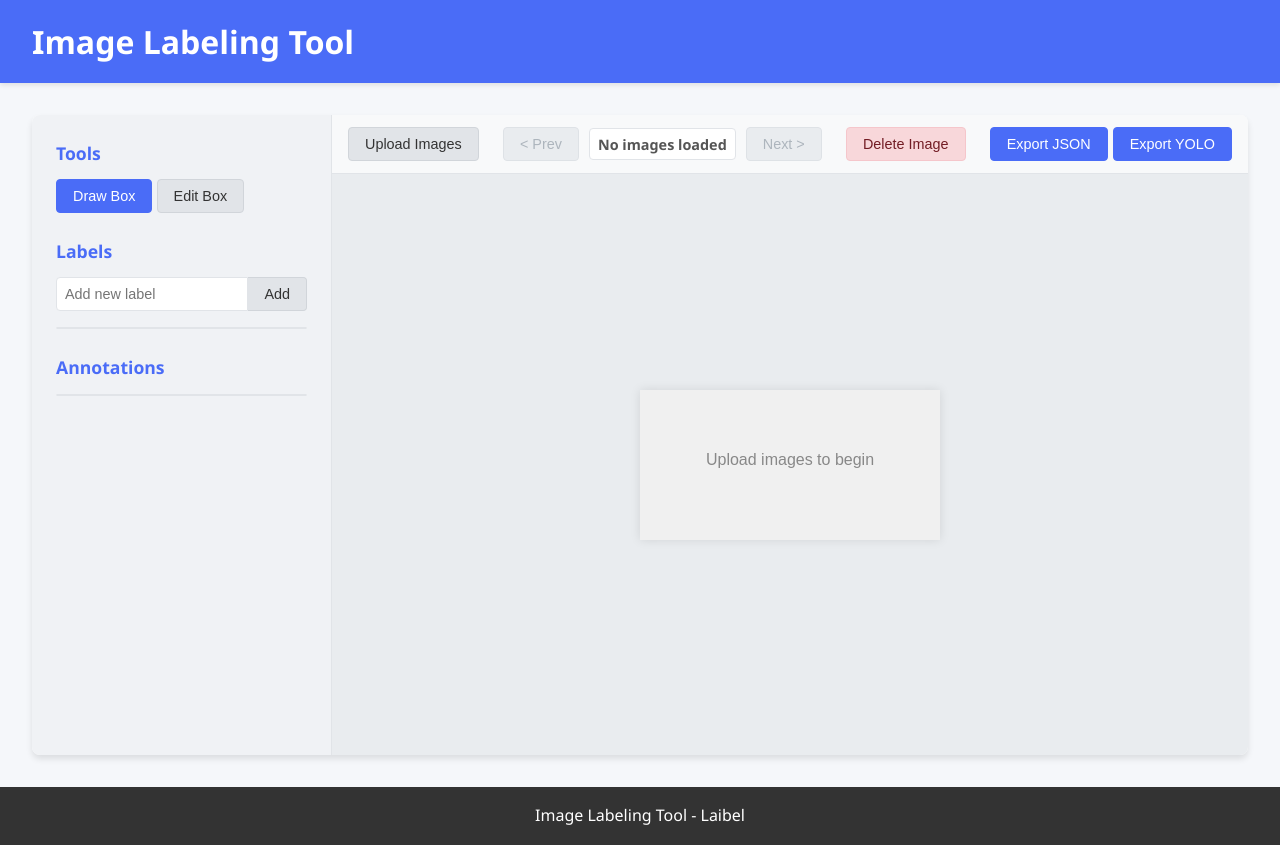
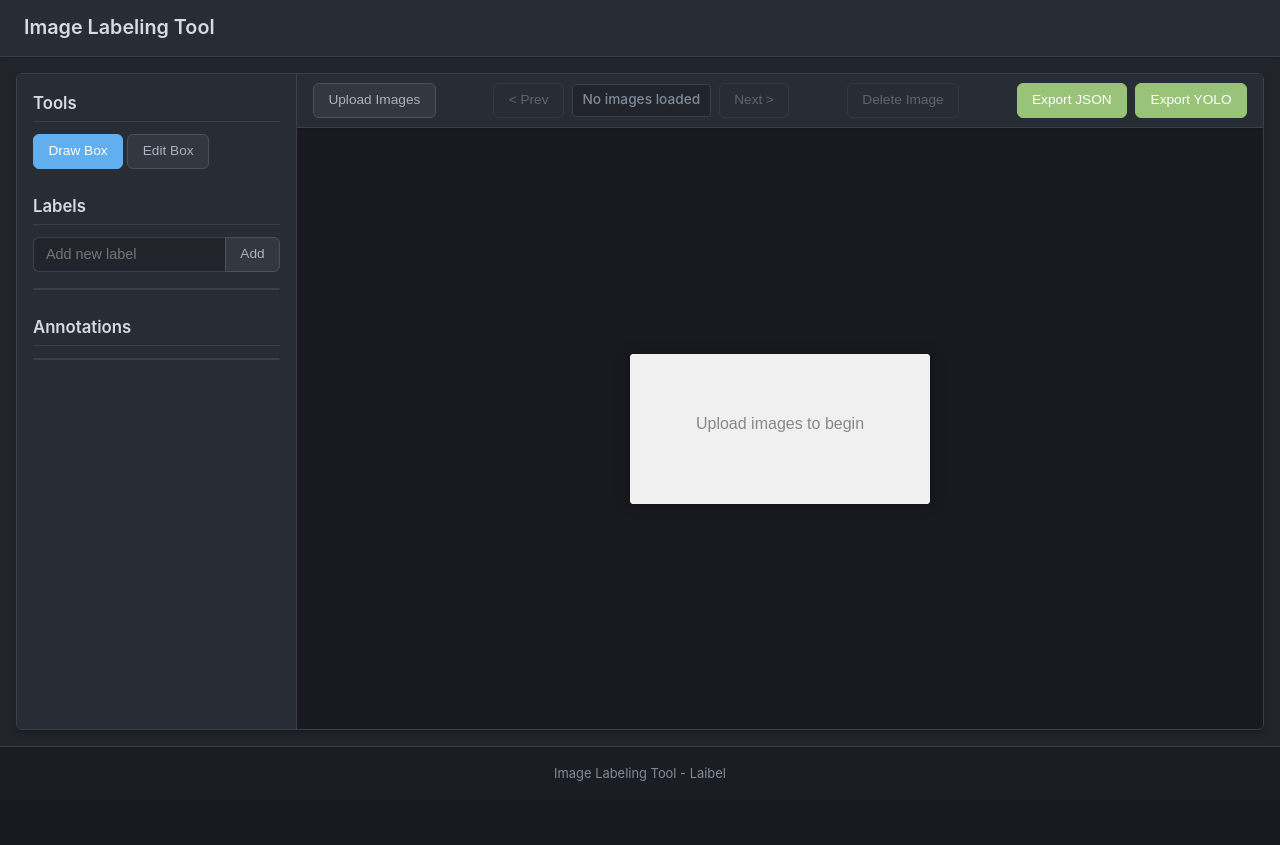
Before and after one commit to antflix/laibel, a Flask app: page / in a window 1280 px wide. After the commit the page ends 781 px from the top, so only its background shows below. Run offline with Flask 3, Linux system fonts and the light colour scheme.

Commit message:
improve ui

```diff
--- a/static/css/style.css
+++ b/static/css/style.css
@@ -1,14 +1,64 @@
+/* --- Base Reset and Variables --- */
 * {
     margin: 0;
     padding: 0;
     box-sizing: border-box;
 }
 
+:root {
+    --font-family:
+        "Inter", -apple-system, BlinkMacSystemFont, "Segoe UI", Roboto,
+        Helvetica, Arial, sans-serif, "Apple Color Emoji", "Segoe UI Emoji",
+        "Segoe UI Symbol";
+    --font-size-base: 0.95rem;
+    --line-height-base: 1.6;
+
+    /* Dark Theme Palette */
+    --bg-deep: #1a1d21; /* Deepest background */
+    --bg-primary: #21252b; /* Main background */
+    --bg-secondary: #282c34; /* Slightly lighter bg (sidebar, inputs) */
+    --bg-tertiary: #323840; /* Even lighter (hover, active elements) */
+    --bg-canvas-wrapper: #181a1f; /* Background behind the canvas */
+
+    --text-primary: #abb2bf; /* Primary text */
+    --text-secondary: #828a9a; /* Secondary/muted text */
+    --text-on-accent: #ffffff; /* Text on primary buttons */
+    --text-heading: #d7dae0; /* Headings */
+
+    --border-primary: #3a4049; /* Primary borders */
+    --border-secondary: #4b515c; /* Secondary/lighter borders */
+    --border-focus: var(--accent-primary); /* Border on focus */
+
+    --accent-primary: #61afef; /* Primary accent (e.g., blue) */
+    --accent-primary-hover: #6abeff;
+    --accent-secondary: #98c379; /* Secondary accent (e.g., green) */
+    --accent-secondary-hover: #a5d087;
+    --danger-primary: #e06c75; /* Danger/delete (e.g., red) */
+    --danger-hover: #ea7f88;
+
+    --shadow-color: rgba(0, 0, 0, 0.2);
+    --shadow-sm: 0 1px 3px var(--shadow-color);
+    --shadow-md:
+        0 4px 6px -1px var(--shadow-color), 0 2px 4px -2px var(--shadow-color);
+
+    --border-radius-sm: 4px;
+    --border-radius-md: 6px;
+    --spacing-unit: 1rem; /* Base for padding/margins */
+}
+
+/* Apply dark theme preference */
+html {
+    color-scheme: dark;
+}
+
 body {
-    font-family: "Segoe UI", Tahoma, Geneva, Verdana, sans-serif;
-    line-height: 1.6;
-    color: #333;
-    background-color: #f5f7fa;
+    font-family: var(--font-family);
+    font-size: var(--font-size-base);
+    line-height: var(--line-height-base);
+    color: var(--text-primary);
+    background-color: var(--bg-primary);
+    -webkit-font-smoothing: antialiased;
+    -moz-osx-font-smoothing: grayscale;
 }
 
 .container {
@@ -17,232 +67,297 @@ body {
     min-height: 100vh;
 }
 
+/* --- Header & Footer --- */
 header {
-    background-color: #4a6cf7;
-    color: white;
-    padding: 1rem 2rem;
-    box-shadow: 0 2px 5px rgba(0, 0, 0, 0.1);
+    background-color: var(--bg-secondary);
+    color: var(--text-heading);
+    padding: calc(var(--spacing-unit) * 0.75) calc(var(--spacing-unit) * 1.5);
+    border-bottom: 1px solid var(--border-primary);
+    box-shadow: var(--shadow-sm);
+    z-index: 10; /* Keep header above content */
 }
 
-main {
-    flex: 1;
-    padding: 2rem;
-    overflow: hidden; /* Prevent main from causing scrollbars due to fixed-height workspace */
+header h1 {
+    font-size: 1.3em;
+    font-weight: 600;
 }
 
 footer {
-    background-color: #333;
-    color: white;
+    background-color: var(--bg-deep);
+    color: var(--text-secondary);
     text-align: center;
-    padding: 1rem;
-    margin-top: auto;
+    padding: var(--spacing-unit);
+    border-top: 1px solid var(--border-primary);
+    font-size: 0.85em;
+    margin-top: auto; /* Pushes footer to bottom */
 }
 
-/* Workspace layout */
-.workspace {
-    display: flex;
-    background-color: white;
-    border-radius: 8px;
-    box-shadow: 0 4px 6px rgba(0, 0, 0, 0.1);
-    overflow: hidden;
-    /* Adjusted height calculation - might need tweaking based on header/footer/padding */
-    height: calc(
-        100vh - 160px
-    ); /* Example: Adjust based on actual header/footer/main padding heights */
+/* --- Main Layout --- */
+main {
+    flex: 1;
+    padding: var(--spacing-unit);
+    overflow: hidden; /* Prevent main scrollbars */
+    display: flex; /* Use flex here for workspace */
 }
 
-.sidebar {
-    width: 300px;
-    background-color: #f0f2f5;
-    padding: 1.5rem;
-    overflow-y: auto;
-    border-right: 1px solid #e1e4e8;
-    display: flex; /* Use flex for sidebar content */
-    flex-direction: column; /* Stack sections vertically */
+.workspace {
+    flex: 1; /* Workspace takes full space in main */
+    display: flex;
+    background-color: var(--bg-primary);
+    border-radius: var(--border-radius-md);
+    box-shadow: var(--shadow-md);
+    overflow: hidden; /* Crucial */
+    border: 1px solid var(--border-primary);
+    /* Removed fixed height calculation */
 }
 
+/* --- Sidebar --- */
+.sidebar {
+    width: 280px; /* Slightly narrower */
+    flex-shrink: 0; /* Prevent shrinking */
+    background-color: var(--bg-secondary);
+    padding: var(--spacing-unit);
+    overflow-y: auto;
+    border-right: 1px solid var(--border-primary);
+    display: flex;
+    flex-direction: column;
+    gap: calc(var(--spacing-unit) * 1.5); /* Space between sections */
+}
+
+.tool-section,
+.labels-section,
+.annotations-section {
+    /* Removed margin-bottom, using gap in sidebar now */
+}
+
+h3 {
+    margin-bottom: calc(var(--spacing-unit) * 0.75);
+    color: var(--text-heading);
+    font-weight: 600;
+    font-size: 1.1em;
+    border-bottom: 1px solid var(--border-primary);
+    padding-bottom: calc(var(--spacing-unit) * 0.3);
+}
+
+/* --- Canvas Area --- */
 .canvas-container {
-    flex: 1;
+    flex: 1; /* Takes remaining space */
     display: flex;
     flex-direction: column;
     position: relative;
-    overflow: hidden; /* Prevent canvas container from overflowing workspace */
+    overflow: hidden;
+    background-color: var(--bg-primary);
 }
 
-/* --- MODIFIED --- */
 .canvas-tools {
-    padding: 0.75rem 1rem; /* Slightly reduced padding */
-    background-color: #f8f9fa;
-    border-bottom: 1px solid #e1e4e8;
+    padding: calc(var(--spacing-unit) * 0.6) var(--spacing-unit);
+    background-color: var(--bg-secondary);
+    border-bottom: 1px solid var(--border-primary);
     display: flex;
-    justify-content: space-between; /* Space out items */
-    align-items: center; /* Vertically align items */
-    flex-wrap: wrap; /* Allow wrapping on smaller screens */
-    gap: 10px; /* Add gap between items/groups */
+    justify-content: space-between;
+    align-items: center;
+    flex-wrap: wrap;
+    gap: calc(var(--spacing-unit) * 0.75);
+    box-shadow: var(--shadow-sm); /* Add subtle shadow below tools */
+    z-index: 5; /* Keep tools above canvas wrapper */
 }
 
 .canvas-wrapper {
-    flex: 1; /* Take remaining vertical space */
-    overflow: auto; /* Allow scrolling for large canvases */
+    flex: 1; /* Takes remaining vertical space */
+    overflow: auto; /* Allows scrolling for large canvas */
     position: relative;
-    background-color: #e9ecef;
-    display: flex;
-    justify-content: center;
-    align-items: center;
-    /* Removed max-width/max-height to rely on flexbox */
+    background-color: var(--bg-canvas-wrapper); /* Distinct background */
+    display: grid; /* Simpler centering */
+    place-items: center; /* Center canvas */
+    padding: var(--spacing-unit); /* Add padding around canvas */
 }
 
 canvas {
-    background-color: white;
-    box-shadow: 0 0 10px rgba(0, 0, 0, 0.1);
-    /* Canvas size is controlled by JS, but set a default display */
+    background-color: #fff; /* Keep canvas white for image clarity */
+    box-shadow: 0 0 15px rgba(0, 0, 0, 0.3);
     display: block;
+    max-width: 100%; /* Ensure canvas doesn't overflow wrapper */
+    max-height: 100%;
+    border-radius: var(--border-radius-sm);
 }
 
-/* Buttons and controls */
+/* --- Buttons & Controls --- */
 .btn {
-    padding: 0.5rem 1rem;
-    border: 1px solid #d1d5da; /* Added subtle border */
-    border-radius: 4px;
-    background-color: #e1e4e8;
-    color: #333;
+    padding: 0.5rem 0.9rem; /* Slightly adjusted padding */
+    border: 1px solid var(--border-secondary);
+    border-radius: var(--border-radius-md);
+    background-color: var(--bg-tertiary);
+    color: var(--text-primary);
     cursor: pointer;
-    font-size: 0.9rem;
-    transition: all 0.2s;
-    white-space: nowrap; /* Prevent button text wrapping */
+    font-size: 0.9em;
+    font-weight: 500;
+    transition: all 0.2s ease;
+    white-space: nowrap;
+    line-height: 1.2; /* Ensure consistent height */
 }
 
-.btn:hover {
-    background-color: #d1d5da;
-    border-color: #adb5bd;
+.btn:hover:not(:disabled) {
+    background-color: var(
+        --border-secondary
+    ); /* Use border color for subtle hover */
+    border-color: #565c68; /* Slightly lighter border on hover */
+    color: var(--text-heading);
 }
 
-.btn.active {
-    background-color: #4a6cf7;
-    color: white;
-    border-color: #4a6cf7;
+.btn:focus-visible {
+    outline: 2px solid var(--accent-primary);
+    outline-offset: 2px;
 }
 
-.btn.primary {
-    background-color: #4a6cf7;
-    color: white;
-    border-color: #4a6cf7;
+/* Active state (e.g., selected tool) */
+.btn.active {
+    background-color: var(--accent-primary);
+    color: var(--text-on-accent);
+    border-color: var(--accent-primary);
+}
+.btn.active:hover:not(:disabled) {
+    background-color: var(--accent-primary-hover);
+    border-color: var(--accent-primary-hover);
 }
 
-.btn.primary:hover {
-    background-color: #3a5ce5;
-    border-color: #3a5ce5;
+/* Primary action button (Save/Export) */
+.btn.primary {
+    background-color: var(
+        --accent-secondary
+    ); /* Using green as primary action */
+    color: var(--text-on-accent);
+    border-color: var(--accent-secondary);
+}
+.btn.primary:hover:not(:disabled) {
+    background-color: var(--accent-secondary-hover);
+    border-color: var(--accent-secondary-hover);
 }
 
-/* --- NEW: Style disabled buttons --- */
-.btn:disabled {
-    background-color: #e9ecef;
-    color: #adb5bd;
-    cursor: not-allowed;
-    border-color: #dee2e6;
+/* Danger button */
+.btn.btn-danger {
+    background-color: var(--danger-primary);
+    color: var(--text-on-accent);
+    border-color: var(--danger-primary);
+}
+.btn.btn-danger:hover:not(:disabled) {
+    background-color: var(--danger-hover);
+    border-color: var(--danger-hover);
 }
 
-.btn.btn-danger {
-    background-color: #dc3545; /* Bootstrap danger red */
-    color: white;
-    border-color: #dc3545;
+/* Disabled state */
+.btn:disabled {
+    background-color: var(--bg-secondary); /* Less prominent background */
+    color: var(--text-secondary);
+    border-color: var(--border-primary);
+    cursor: not-allowed;
+    opacity: 0.6;
 }
 
-.btn.btn-danger:hover {
-    background-color: #c82333; /* Darker red on hover */
-    border-color: #bd2130;
-}
-
-/* Ensure disabled danger buttons also look distinct */
-.btn.btn-danger:disabled {
-    background-color: #f8d7da; /* Lighter red */
-    color: #721c24;
-    border-color: #f5c6cb;
-    cursor: not-allowed;
-}
-
-/* --- NEW: Navigation Controls Styles --- */
+/* --- Specific Controls --- */
 .navigation-controls {
     display: flex;
     align-items: center;
-    gap: 10px; /* Space between Prev, Info, Next */
-    /* Removed margin, rely on .canvas-tools gap */
+    gap: calc(var(--spacing-unit) * 0.5);
 }
 
 #image-info {
     font-size: 0.9em;
-    color: #555;
-    min-width: 120px; /* Give it some minimum space */
+    color: var(--text-secondary);
+    min-width: 130px;
     text-align: center;
-    font-weight: 600; /* Make it slightly bolder */
-    background-color: #fff; /* Optional: background for contrast */
-    padding: 0.2rem 0.5rem;
-    border-radius: 4px;
-    border: 1px solid #e1e4e8;
+    font-weight: 500;
+    background-color: var(--bg-primary); /* Match main bg */
+    padding: 0.3rem 0.6rem;
+    border-radius: var(--border-radius-sm);
+    border: 1px solid var(--border-primary);
     white-space: nowrap;
     overflow: hidden;
-    text-overflow: ellipsis; /* Show ellipsis if filename is too long */
+    text-overflow: ellipsis;
 }
-/* --- END NEW STYLES --- */
 
-/* *** START NEW CSS RULE *** */
-/* Group Save and Export buttons */
 .save-export-group {
     display: flex;
-    gap: 5px; /* Smaller gap between Save and Export */
-}
-/* *** END NEW CSS RULE *** */
-
-/* Tool sections */
-.tool-section,
-.labels-section,
-.annotations-section {
-    margin-bottom: 1.5rem; /* Slightly reduced margin */
+    gap: calc(var(--spacing-unit) * 0.5); /* Consistent gap */
 }
 
-h3 {
-    margin-bottom: 0.75rem; /* Slightly reduced margin */
-    color: #4a6cf7;
-    font-weight: 600;
-    font-size: 1.1em;
+/* --- Sidebar Inputs & Lists --- */
+.label-input {
+    display: flex;
+    margin-bottom: var(--spacing-unit);
 }
 
-.label-input {
-    display: flex;
-    margin-bottom: 1rem;
+/* Style all relevant inputs and selects */
+input[type="text"],
+.annotation-label-select {
+    flex: 1;
+    padding: 0.5rem 0.75rem;
+    border: 1px solid var(--border-primary);
+    border-radius: var(--border-radius-md);
+    background-color: var(--bg-primary); /* Darker input background */
+    color: var(--text-primary);
+    font-size: 0.9rem;
+    min-width: 0;
+    transition: border-color 0.2s ease;
+}
+input[type="text"]:focus,
+.annotation-label-select:focus {
+    outline: none;
+    border-color: var(--border-focus);
+    background-color: var(--bg-secondary); /* Slightly lighter on focus */
 }
 
-.label-input input {
-    flex: 1;
-    padding: 0.5rem;
-    border: 1px solid #e1e4e8;
-    border-radius: 4px 0 0 4px;
-    font-size: 0.9rem;
-    min-width: 0; /* Allow input to shrink */
+.label-input input[type="text"] {
+    border-top-right-radius: 0;
+    border-bottom-right-radius: 0;
+    border-right: none; /* Connect to button */
 }
 
 .label-input button {
-    border-radius: 0 4px 4px 0;
-    border-left: none; /* Prevent double border */
+    border-top-left-radius: 0;
+    border-bottom-left-radius: 0;
+    /* Use default button styles, they fit well */
 }
 
 .labels-list,
 .annotations-list {
-    background-color: white;
-    border-radius: 4px;
-    border: 1px solid #e1e4e8;
-    max-height: 200px; /* Keep max-height */
-    overflow-y: auto; /* Keep scroll */
+    background-color: var(--bg-primary); /* Match darker background */
+    border-radius: var(--border-radius-md);
+    border: 1px solid var(--border-primary);
+    max-height: 250px; /* Increased max-height slightly */
+    overflow-y: auto;
+    /* Add subtle scrollbar styling (optional, webkit only) */
+    scrollbar-width: thin;
+    scrollbar-color: var(--border-secondary) var(--bg-secondary);
+}
+.labels-list::-webkit-scrollbar,
+.annotations-list::-webkit-scrollbar {
+    width: 8px;
+}
+.labels-list::-webkit-scrollbar-track,
+.annotations-list::-webkit-scrollbar-track {
+    background: var(--bg-secondary);
+    border-radius: var(--border-radius-md);
+}
+.labels-list::-webkit-scrollbar-thumb,
+.annotations-list::-webkit-scrollbar-thumb {
+    background-color: var(--border-secondary);
+    border-radius: var(--border-radius-md);
+    border: 2px solid var(--bg-secondary);
 }
 
 .label-item,
 .annotation-item {
-    padding: 0.75rem 1rem;
-    border-bottom: 1px solid #e1e4e8;
+    padding: 0.6rem var(--spacing-unit);
+    border-bottom: 1px solid var(--border-primary);
     display: flex;
     justify-content: space-between;
     align-items: center;
-    gap: 10px; /* Add gap between items in the list row */
+    gap: calc(var(--spacing-unit) * 0.5);
+    transition: background-color 0.15s ease;
+}
+.label-item:hover,
+.annotation-item:hover {
+    background-color: var(--bg-tertiary); /* Subtle hover */
 }
 
 .label-item:last-child,
```
Also changed, not shown: other parts of static/css/style.css (+27 -22 lines).
